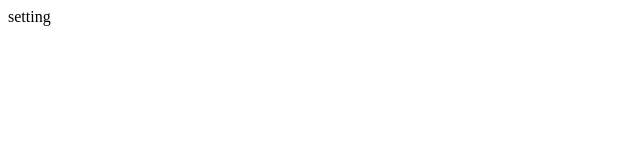
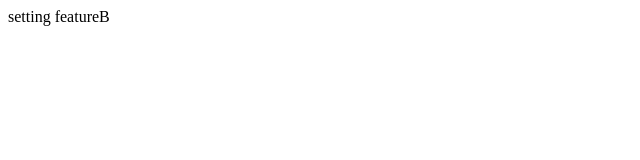
Before and after one commit to wonill/git-test, a plain HTML site: page index.html in a window 1280 px wide. Shown: the full height of the page, 0-640 px from the left. Drawn offline with Linux system fonts and the light colour scheme.

Commit message:
featureB

```diff
--- a/index.html
+++ b/index.html
@@ -6,6 +6,6 @@
     <title></title>
   </head>
   <body>
-    setting
+    setting featureB
   </body>
 </html>
```
